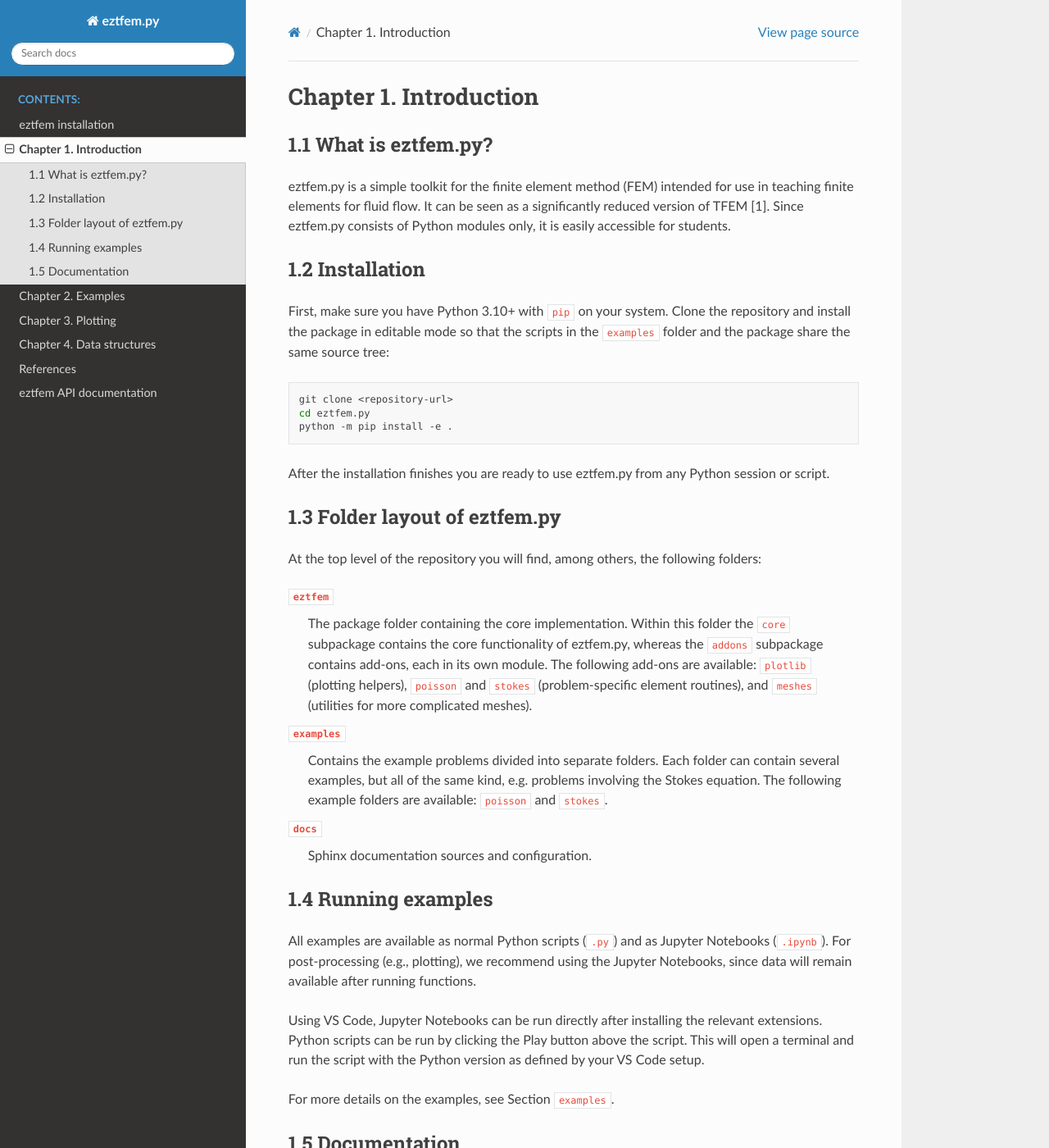
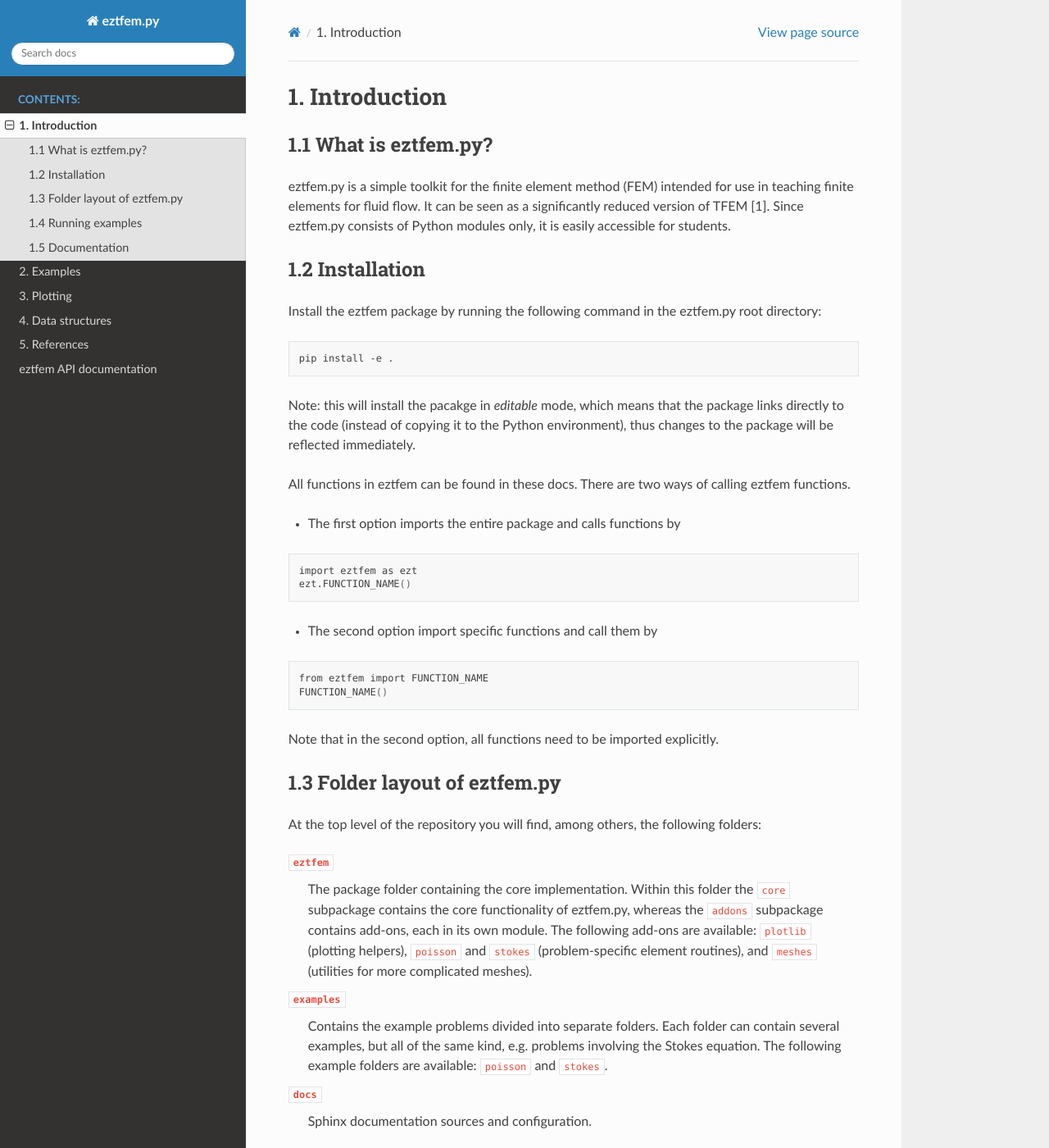
Before and after one commit to NickJaensson/eztfem.py, a Sphinx documentation site: the page built from docs/source/1_introduction.rst, in a window 1280 px wide and 1400 px high. Shown: the whole window at 82% size. Built offline with Sphinx 7.4.7 and the Read the Docs theme 3.1.0, drawn with Linux system fonts in a browser that asks for light colours.

Commit message:
Reorganize and update documentation chapters

```diff
--- a/docs/source/2_introduction.rst
+++ b/docs/source/1_introduction.rst
@@ -1,4 +1,4 @@
-Chapter 1. Introduction
+1. Introduction
 -----------------------
 
 1.1 What is eztfem.py?
@@ -12,18 +12,35 @@ modules only, it is easily accessible for students.
 1.2 Installation
 ~~~~~~~~~~~~~~~~
 
-First, make sure you have Python 3.10+ with ``pip`` on your system. Clone the
-repository and install the package in editable mode so that the scripts in the
-``examples`` folder and the package share the same source tree:
+Install the eztfem package by running the following command in the eztfem.py
+root directory:
 
 .. code-block:: bash
 
-   git clone <repository-url>
-   cd eztfem.py
-   python -m pip install -e .
+   pip install -e .
 
-After the installation finishes you are ready to use eztfem.py from any Python
-session or script.
+Note: this will install the pacakge in `editable` mode, which means that the
+package links directly to the code (instead of copying it to the Python
+environment), thus changes to the package will be reflected immediately.
+
+All functions in eztfem can be found in these docs. There are two ways of
+calling eztfem functions.
+
+* The first option imports the entire package and calls functions by
+
+.. code-block:: bash
+
+   import eztfem as ezt
+   ezt.FUNCTION_NAME()
+
+* The second option import specific functions and call them by
+
+.. code-block:: bash
+
+   from eztfem import FUNCTION_NAME
+   FUNCTION_NAME()
+
+Note that in the second option, all functions need to be imported explicitly.
 
 1.3 Folder layout of eztfem.py
 ~~~~~~~~~~~~~~~~~~~~~~~~~~~~~~
--- a/docs/source/3_examples.rst
+++ b/docs/source/2_examples.rst
@@ -1,4 +1,4 @@
-Chapter 2. Examples
+2. Examples
 -------------------
 
 This chapter explains several example problems in more detail. A typical
--- a/docs/source/4_plotting.rst
+++ b/docs/source/3_plotting.rst
@@ -1,4 +1,4 @@
-Chapter 3. Plotting
+3. Plotting
 -------------------
 
 As seen in the examples above, eztfem.py ships a set of basic plotting
--- a/docs/source/5_data_structures.rst
+++ b/docs/source/4_data_structures.rst
@@ -1,4 +1,4 @@
-Chapter 4. Data structures
+4. Data structures
 --------------------------
 
 4.1 ``mesh``
--- a/docs/source/6_references.rst
+++ b/docs/source/5_references.rst
@@ -1,4 +1,4 @@
-References
+5. References
 ----------
 
 [1] Martien A. Hulsen, *TFEM User Guide*.
```
Also changed, not shown: docs/source/1_eztfem_install.rst (deleted, +0 -58 lines), docs/source/index.rst (+5 -6 lines).
